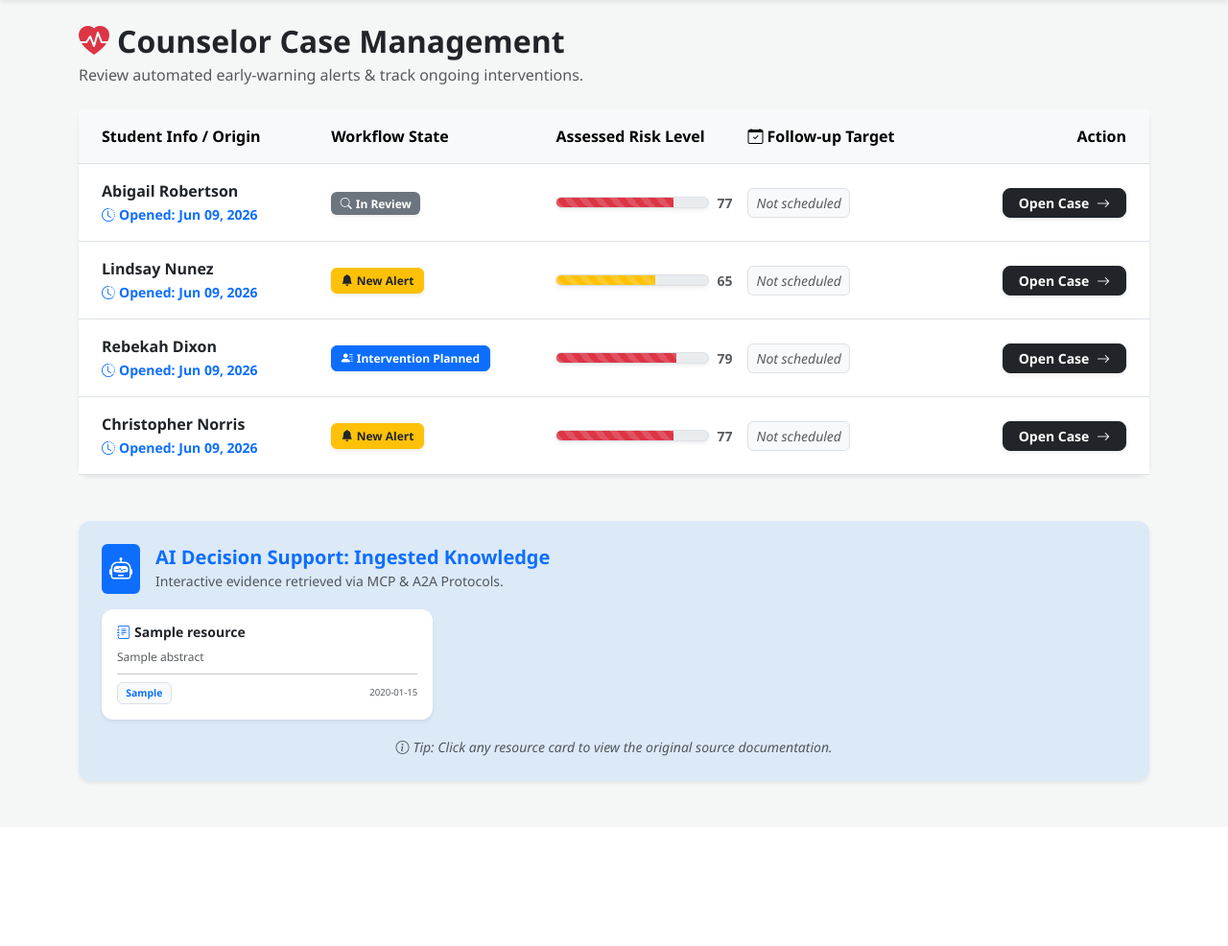
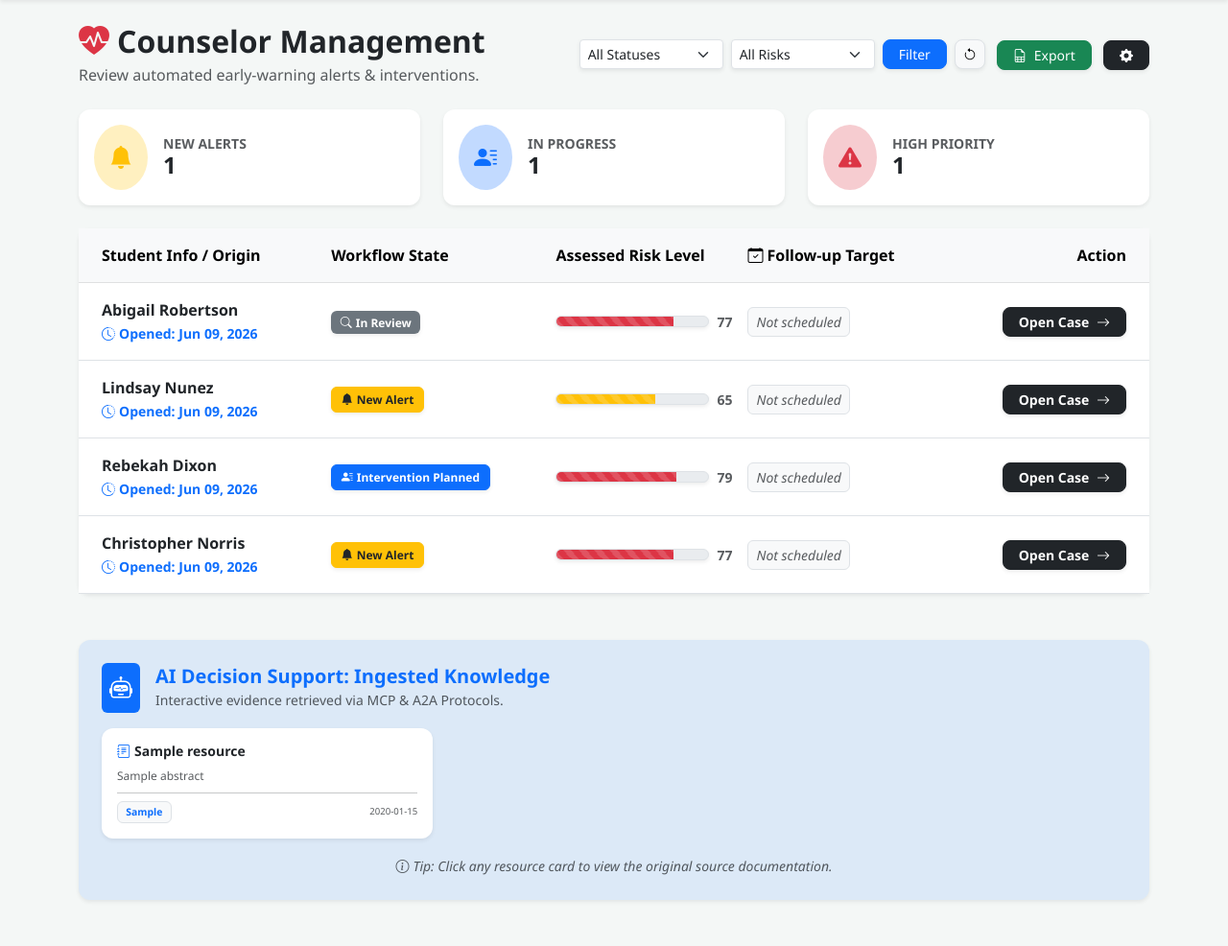
Before and after one commit to mohamedazizbenjboura/-educare_project, a Django app: template school_app/templates/school_app/counselor_dashboard.html in a window 1280 px wide. Shown: the part 78-1064 px from the top of the page at 96% size. Before the commit the page ends 897 px from the top, so only its background shows below. Run offline with Django 5.2, Linux system fonts and the light colour scheme; data comes from the database, SQL or seed files in the repository; tables that the repository leaves empty hold one stand-in row (values such as "Sample post"); the template is opened without the code that fills it: values that come from a table or form of the project are taken from there, most other values are stand-ins (such as "Sample title", 1, 10 or a date in 2020).

Commit message:
UI: Restore filters, export, and config UI to Counselor Dashboard in upgrade_ui.py

```diff
--- a/school_app/templates/school_app/counselor_dashboard.html
+++ b/school_app/templates/school_app/counselor_dashboard.html
@@ -1,9 +1,64 @@
 {% extends 'school_app/base.html' %}
 {% block content %}
 <div class="row mb-4 align-items-center">
-    <div class="col-md-8">
-        <h2 class="fw-bold mb-1"><i class="bi bi-heart-pulse-fill text-danger me-2"></i>Counselor Case Management</h2>
-        <p class="text-muted mb-0">Review automated early-warning alerts & track ongoing interventions.</p>
+    <div class="col-md-5">
+        <h2 class="fw-bold mb-1"><i class="bi bi-heart-pulse-fill text-danger me-2"></i>Counselor Management</h2>
+        <p class="text-muted mb-0">Review automated early-warning alerts & interventions.</p>
+    </div>
+    <div class="col-md-7 text-end">
+        <form method="get" class="d-inline-flex align-items-center gap-2">
+            <select name="status" class="form-select form-select-sm shadow-sm" style="width: 150px;">
+                <option value="">All Statuses</option>
+                <option value="NEW" {% if request.GET.status == 'NEW' %}selected{% endif %}>New Alerts</option>
+                <option value="IN_REVIEW" {% if request.GET.status == 'IN_REVIEW' %}selected{% endif %}>In Review</option>
+                <option value="INTERVENTION" {% if request.GET.status == 'INTERVENTION' %}selected{% endif %}>Intervention</option>
+                <option value="FOLLOW_UP_MISSED" {% if request.GET.status == 'FOLLOW_UP_MISSED' %}selected{% endif %}>Missed Follow-up</option>
+            </select>
+            <select name="risk_level" class="form-select form-select-sm shadow-sm" style="width: 150px;">
+                <option value="">All Risks</option>
+                <option value="high" {% if request.GET.risk_level == 'high' %}selected{% endif %}>High Risk (75+)</option>
+                <option value="medium" {% if request.GET.risk_level == 'medium' %}selected{% endif %}>Medium Risk</option>
+                <option value="low" {% if request.GET.risk_level == 'low' %}selected{% endif %}>Low Risk</option>
+            </select>
+            <button type="submit" class="btn btn-sm btn-primary shadow-sm px-3">Filter</button>
+            <a href="{% url 'counselor_dashboard' %}" class="btn btn-sm btn-light border shadow-sm"><i class="bi bi-arrow-counterclockwise"></i></a>
+        </form>
+        <a href="{% url 'export_cases_csv' %}?status={{ request.GET.status }}&risk_level={{ request.GET.risk_level }}" class="btn btn-sm btn-success shadow-sm px-3 ms-2">
+            <i class="bi bi-file-earmark-spreadsheet me-1"></i> Export
+        </a>
+        <button type="button" class="btn btn-sm btn-dark shadow-sm px-3 ms-2" data-bs-toggle="modal" data-bs-target="#configModal">
+            <i class="bi bi-gear-fill"></i>
+        </button>
+    </div>
+</div>
+
+<div class="row g-4 mb-4">
+    <div class="col-md-4">
+        <div class="card border-0 shadow-sm bg-white p-3 d-flex flex-row align-items-center">
+            <div class="bg-warning bg-opacity-25 text-warning rounded-circle p-3 me-3"><i class="bi bi-bell-fill fs-4"></i></div>
+            <div>
+                <h6 class="text-muted small text-uppercase fw-bold mb-0">New Alerts</h6>
+                <h4 class="fw-bold mb-0">{{ new_alerts_count }}</h4>
+            </div>
+        </div>
+    </div>
+    <div class="col-md-4">
+        <div class="card border-0 shadow-sm bg-white p-3 d-flex flex-row align-items-center">
+            <div class="bg-primary bg-opacity-25 text-primary rounded-circle p-3 me-3"><i class="bi bi-person-lines-fill fs-4"></i></div>
+            <div>
+                <h6 class="text-muted small text-uppercase fw-bold mb-0">In Progress</h6>
+                <h4 class="fw-bold mb-0">{{ intervention_count }}</h4>
+            </div>
+        </div>
+    </div>
+    <div class="col-md-4">
+        <div class="card border-0 shadow-sm bg-white p-3 d-flex flex-row align-items-center">
+            <div class="bg-danger bg-opacity-25 text-danger rounded-circle p-3 me-3"><i class="bi bi-exclamation-triangle-fill fs-4"></i></div>
+            <div>
+                <h6 class="text-muted small text-uppercase fw-bold mb-0">High Priority</h6>
+                <h4 class="fw-bold mb-0">{{ high_risk_count }}</h4>
+            </div>
+        </div>
     </div>
 </div>
 
@@ -61,7 +116,7 @@
                     <td colspan="5" class="text-center text-muted py-5 col-12">
                         <i class="bi bi-check-circle text-success" style="font-size: 3rem;"></i>
                         <h5 class="mt-3 text-dark fw-bold">All caught up!</h5>
-                        <p>No active interventions or warnings at the moment.</p>
+                        <p>No active interventions matching your filters.</p>
                     </td>
                 </tr>
                 {% endfor %}
@@ -110,4 +165,32 @@
     </div>
 </div>
 {% endif %}
+
+<!-- System Configuration Modal (Rubric 8.1) -->
+<div class="modal fade" id="configModal" tabindex="-1">
+  <div class="modal-dialog">
+    <div class="modal-content border-0 shadow-lg">
+      <div class="modal-header bg-dark text-white border-0">
+        <h5 class="modal-title fw-bold"><i class="bi bi-sliders me-2"></i>System Threshold Config</h5>
+        <button type="button" class="btn-close btn-close-white" data-bs-dismiss="modal"></button>
+      </div>
+      <form action="{% url 'update_config' %}" method="post">
+        {% csrf_token %}
+        <div class="modal-body p-4 bg-light">
+            <p class="text-muted small mb-4">Define the rule for automated alerting. When a student exceeds this number of consecutive absences, a high-priority intervention case is generated.</p>
+            <div class="mb-3">
+                <label class="form-label fw-bold text-secondary small text-uppercase">Consecutive Absence Threshold</label>
+                <div class="input-group input-group-lg shadow-sm">
+                    <span class="input-group-text bg-white border-end-0"><i class="bi bi-calendar-x text-primary"></i></span>
+                    <input type="number" name="absence_threshold" class="form-control border-start-0 bg-white" value="3" min="1" max="10">
+                </div>
+            </div>
+        </div>
+        <div class="modal-footer border-0 p-3">
+            <button type="submit" class="btn btn-primary fw-bold w-100 shadow-sm">Apply Global Rule</button>
+        </div>
+      </form>
+    </div>
+  </div>
+</div>
 {% endblock %}
```
Also changed, not shown: upgrade_ui.py (+87 -4 lines).
